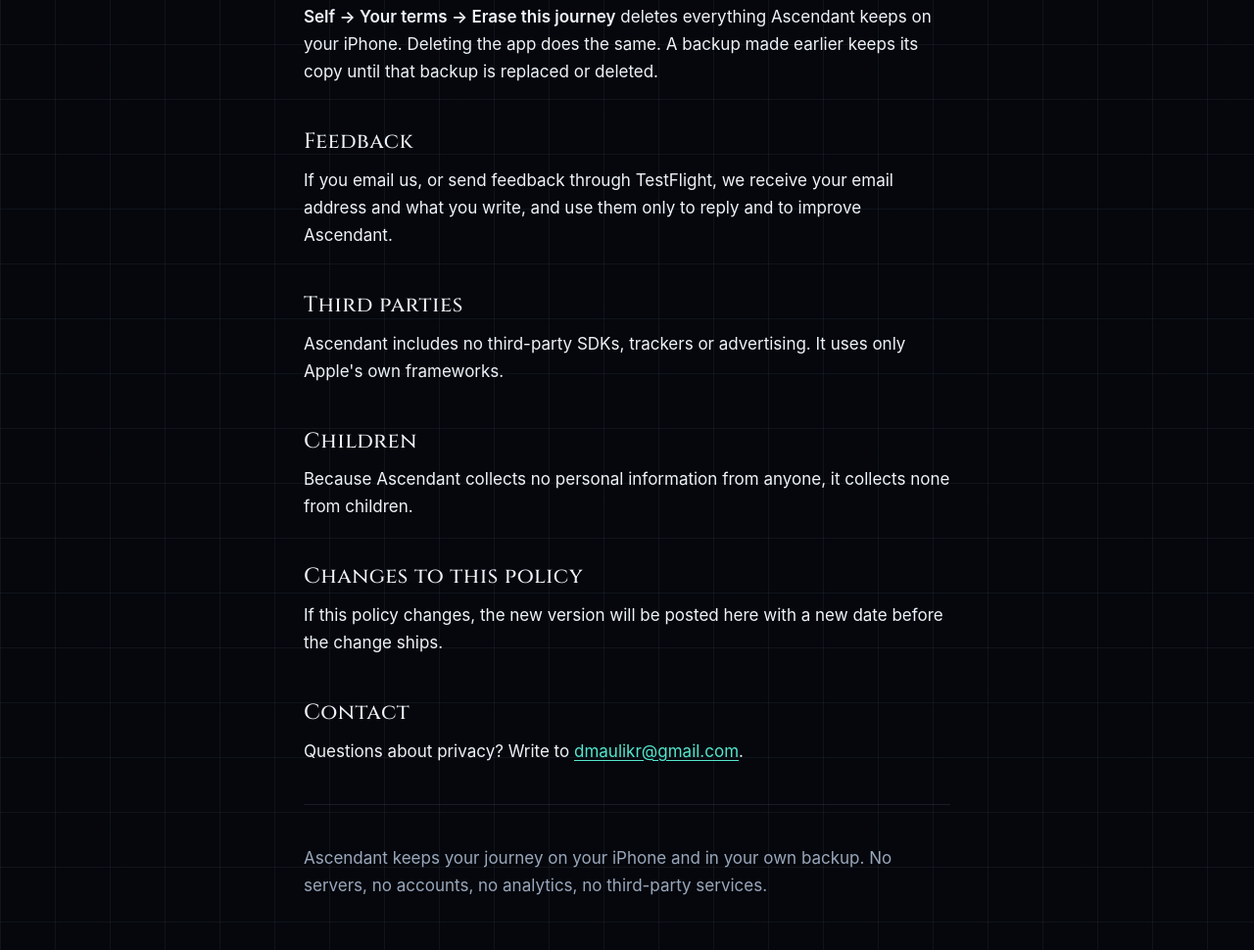
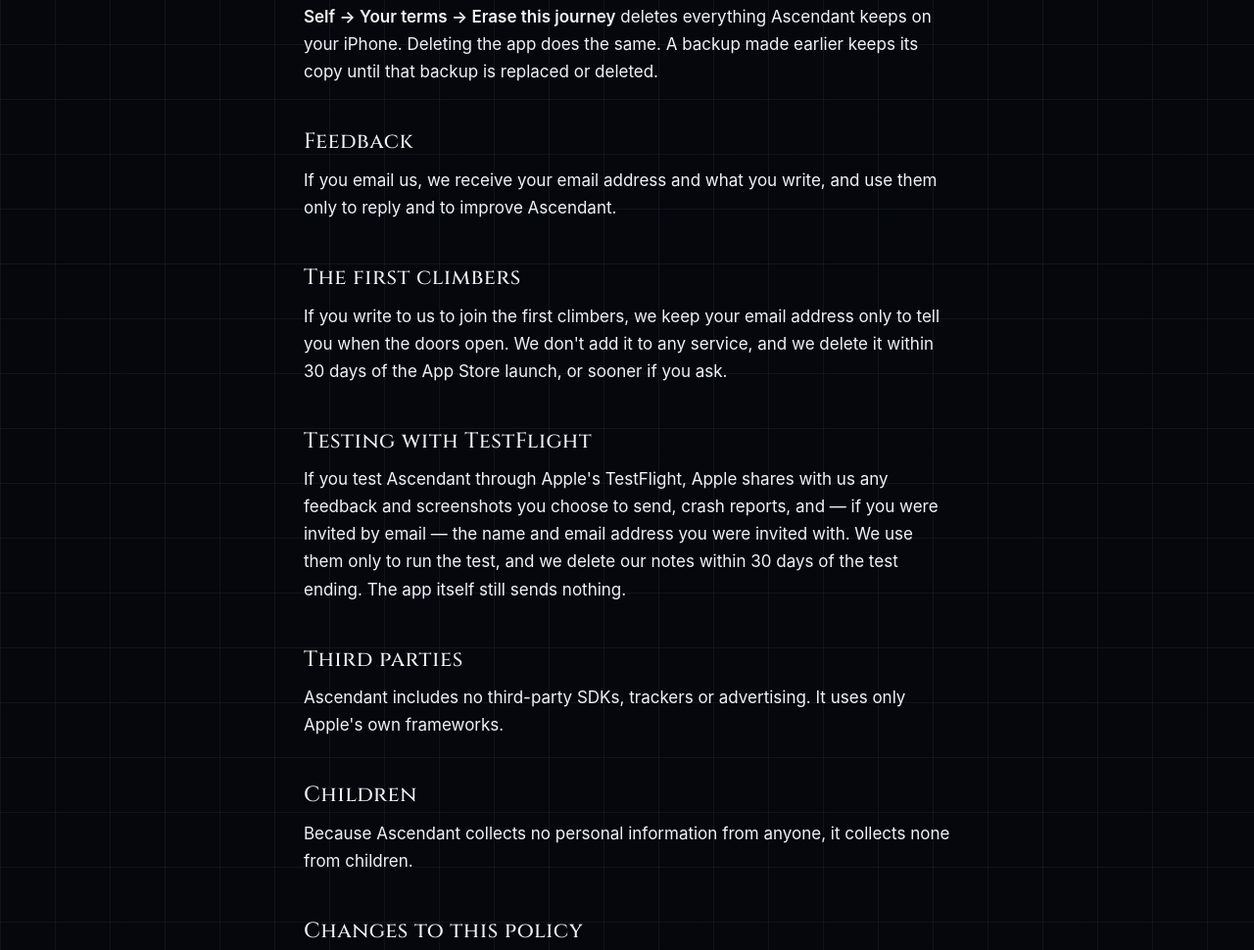
Before and after one commit to dmaulikr/ascendant-site, a plain HTML site: page privacy.html in a window 1280 px wide. Shown: the part 1803-2773 px from the top of the page at 98% size. Drawn offline with nearby package versions, Linux system fonts and the light colour scheme.

Commit message:
Privacy: the waitlist and TestFlight; Support: how the directives are written
Co-Authored-By: Claude Opus 5.5 <noreply@anthropic.com>

```diff
--- a/privacy.html
+++ b/privacy.html
@@ -51,7 +51,13 @@
 <p><strong>Self → Your terms → Erase this journey</strong> deletes everything Ascendant keeps on your iPhone. Deleting the app does the same. A backup made earlier keeps its copy until that backup is replaced or deleted.</p>
 
 <h2>Feedback</h2>
-<p>If you email us, or send feedback through TestFlight, we receive your email address and what you write, and use them only to reply and to improve Ascendant.</p>
+<p>If you email us, we receive your email address and what you write, and use them only to reply and to improve Ascendant.</p>
+
+<h2>The first climbers</h2>
+<p>If you write to us to join the first climbers, we keep your email address only to tell you when the doors open. We don't add it to any service, and we delete it within 30 days of the App Store launch, or sooner if you ask.</p>
+
+<h2>Testing with TestFlight</h2>
+<p>If you test Ascendant through Apple's TestFlight, Apple shares with us any feedback and screenshots you choose to send, crash reports, and — if you were invited by email — the name and email address you were invited with. We use them only to run the test, and we delete our notes within 30 days of the test ending. The app itself still sends nothing.</p>
 
 <h2>Third parties</h2>
 <p>Ascendant includes no third-party SDKs, trackers or advertising. It uses only Apple's own frameworks.</p>
```
Also changed, not shown: support.html (+3 -0 lines).
